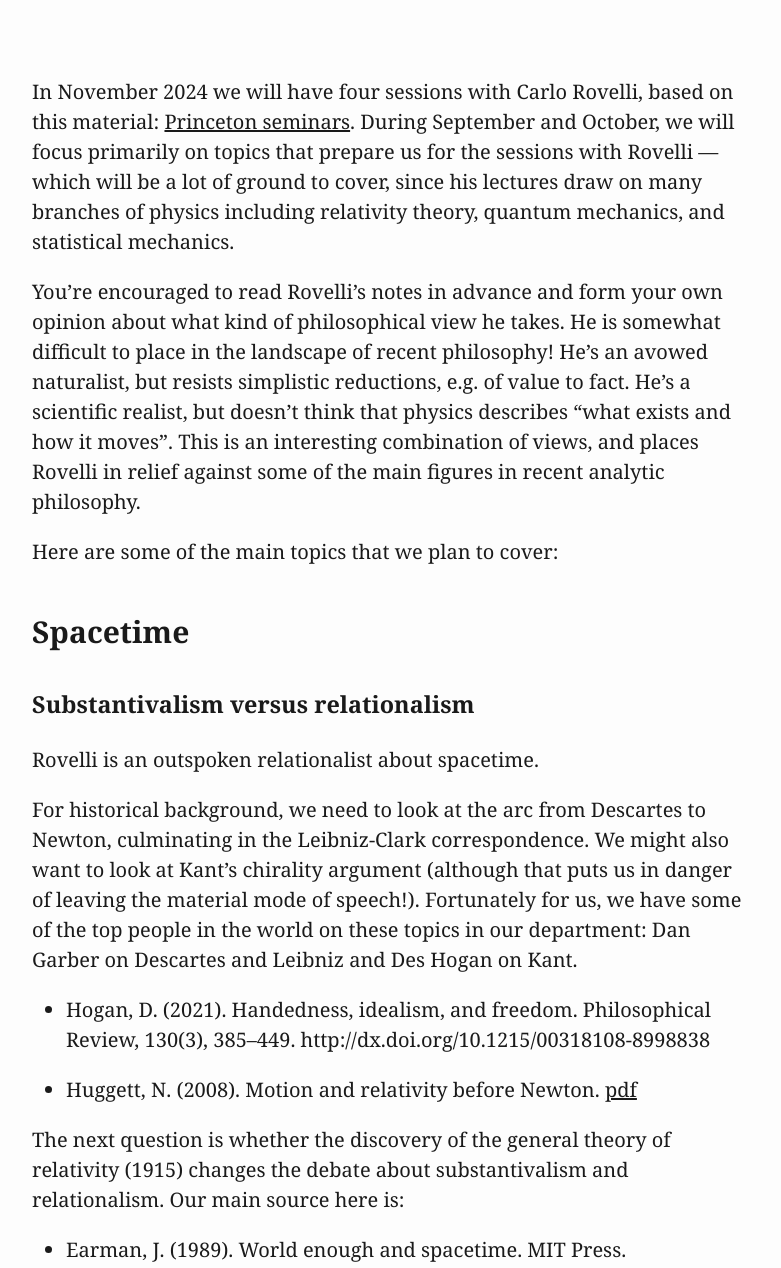
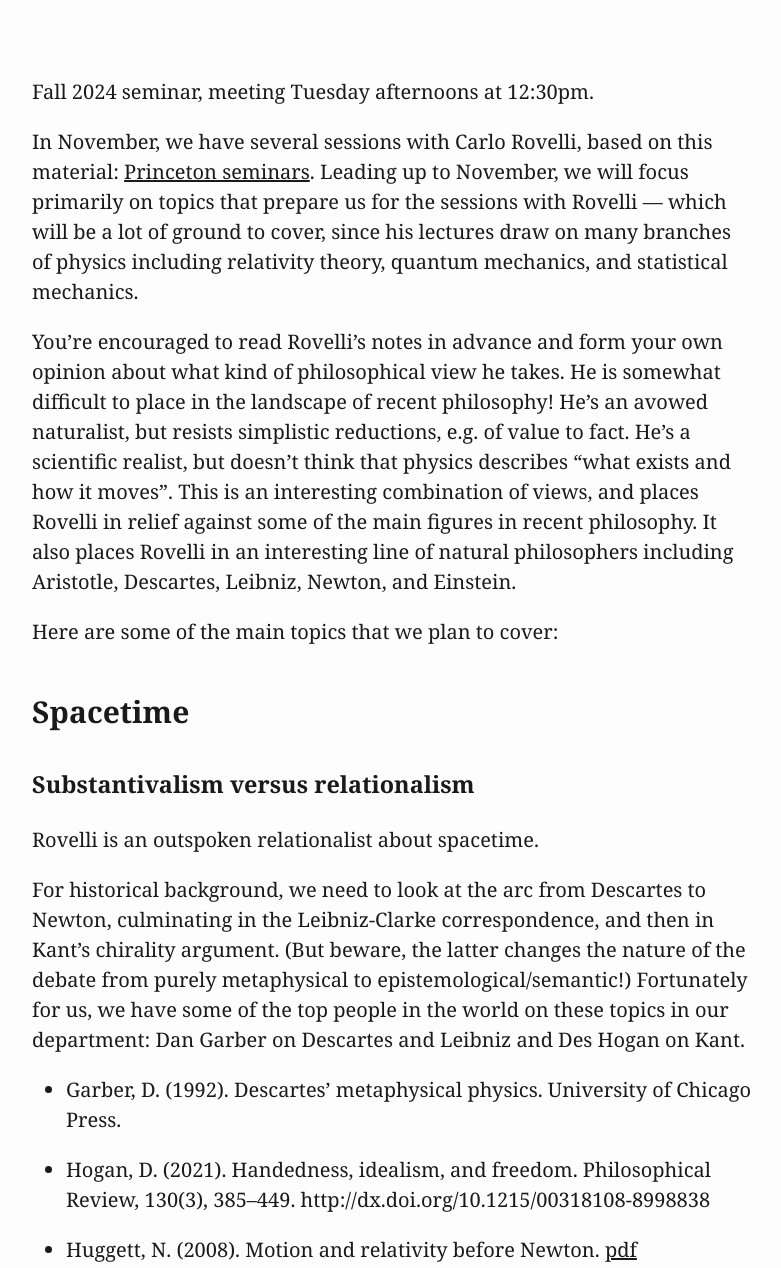
Before and after one commit to hhalvors/phi538_f2024, a plain HTML site: page index.html in a window 1280 px wide. Shown: the part 226-1494 px from the top of the page, without its empty margins (248-1029 px from the left). Drawn offline with Linux system fonts and the light colour scheme.

Commit message:
updates syllabus

```diff
--- a/index.html
+++ b/index.html
@@ -169,12 +169,13 @@
 <h1 class="title">Philosophy of Physics</h1>
 <p class="author">Hans Halvorson</p>
 </header>
-<p>In November 2024 we will have four sessions with Carlo Rovelli, based
-on this material: <a href="https://arxiv.org/abs/2407.01989">Princeton
-seminars</a>. During September and October, we will focus primarily on
-topics that prepare us for the sessions with Rovelli — which will be a
-lot of ground to cover, since his lectures draw on many branches of
-physics including relativity theory, quantum mechanics, and statistical
+<p>Fall 2024 seminar, meeting Tuesday afternoons at 12:30pm.</p>
+<p>In November, we have several sessions with Carlo Rovelli, based on
+this material: <a href="https://arxiv.org/abs/2407.01989">Princeton
+seminars</a>. Leading up to November, we will focus primarily on topics
+that prepare us for the sessions with Rovelli — which will be a lot of
+ground to cover, since his lectures draw on many branches of physics
+including relativity theory, quantum mechanics, and statistical
 mechanics.</p>
 <p>You’re encouraged to read Rovelli’s notes in advance and form your
 own opinion about what kind of philosophical view he takes. He is
@@ -183,20 +184,24 @@ an avowed naturalist, but resists simplistic reductions, e.g. of value
 to fact. He’s a scientific realist, but doesn’t think that physics
 describes “what exists and how it moves”. This is an interesting
 combination of views, and places Rovelli in relief against some of the
-main figures in recent analytic philosophy.</p>
+main figures in recent philosophy. It also places Rovelli in an
+interesting line of natural philosophers including Aristotle, Descartes,
+Leibniz, Newton, and Einstein.</p>
 <p>Here are some of the main topics that we plan to cover:</p>
 <h2 id="spacetime">Spacetime</h2>
 <h3 id="substantivalism-versus-relationalism">Substantivalism versus
 relationalism</h3>
 <p>Rovelli is an outspoken relationalist about spacetime.</p>
 <p>For historical background, we need to look at the arc from Descartes
-to Newton, culminating in the Leibniz-Clark correspondence. We might
-also want to look at Kant’s chirality argument (although that puts us in
-danger of leaving the material mode of speech!). Fortunately for us, we
-have some of the top people in the world on these topics in our
-department: Dan Garber on Descartes and Leibniz and Des Hogan on
-Kant.</p>
+to Newton, culminating in the Leibniz-Clarke correspondence, and then in
+Kant’s chirality argument. (But beware, the latter changes the nature of
+the debate from purely metaphysical to epistemological/semantic!)
+Fortunately for us, we have some of the top people in the world on these
+topics in our department: Dan Garber on Descartes and Leibniz and Des
+Hogan on Kant.</p>
 <ul>
+<li><p>Garber, D. (1992). Descartes’ metaphysical physics. University of
+Chicago Press.</p></li>
 <li><p>Hogan, D. (2021). Handedness, idealism, and freedom.
 Philosophical Review, 130(3), 385–449.
 http://dx.doi.org/10.1215/00318108-8998838</p></li>
```
